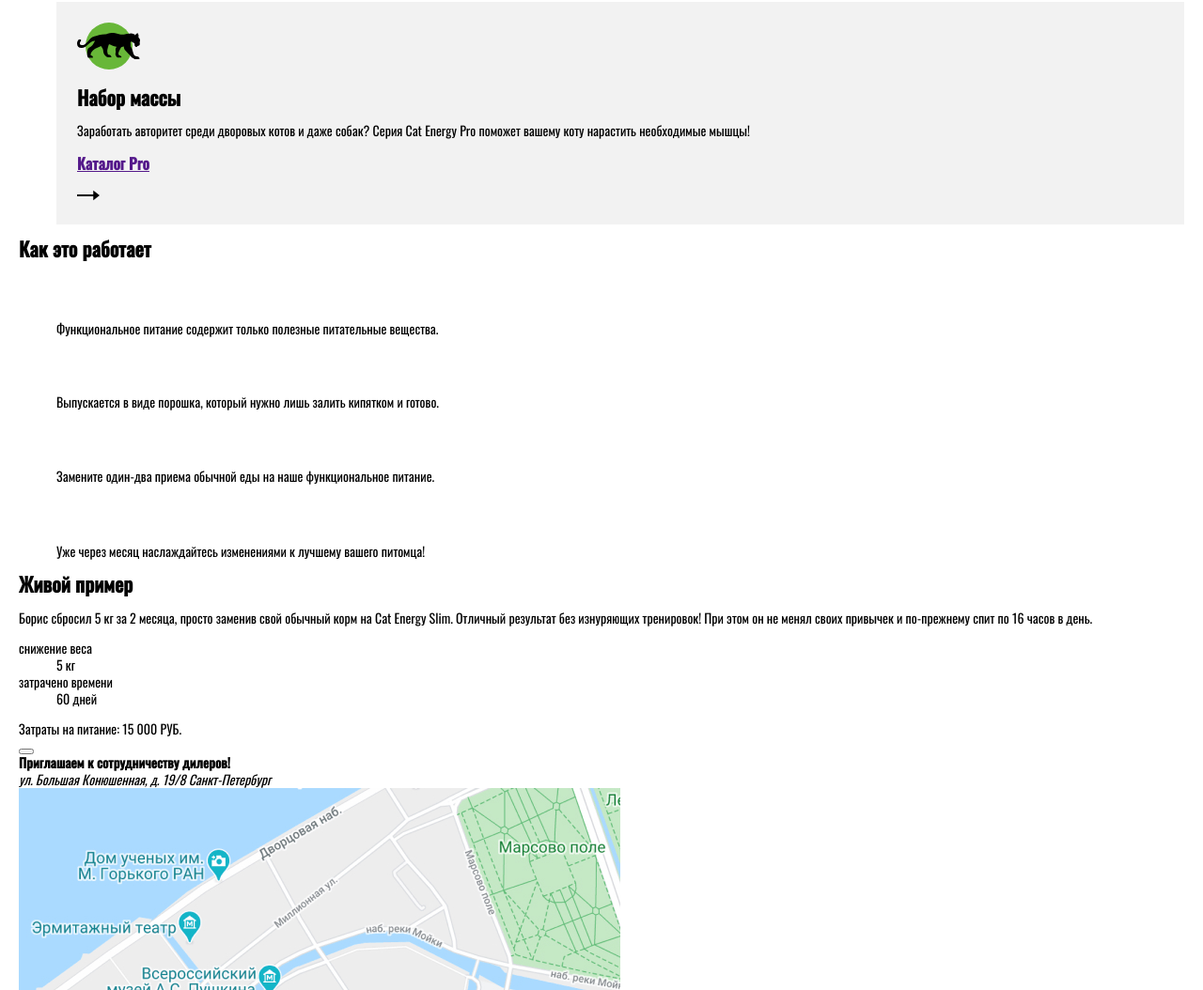
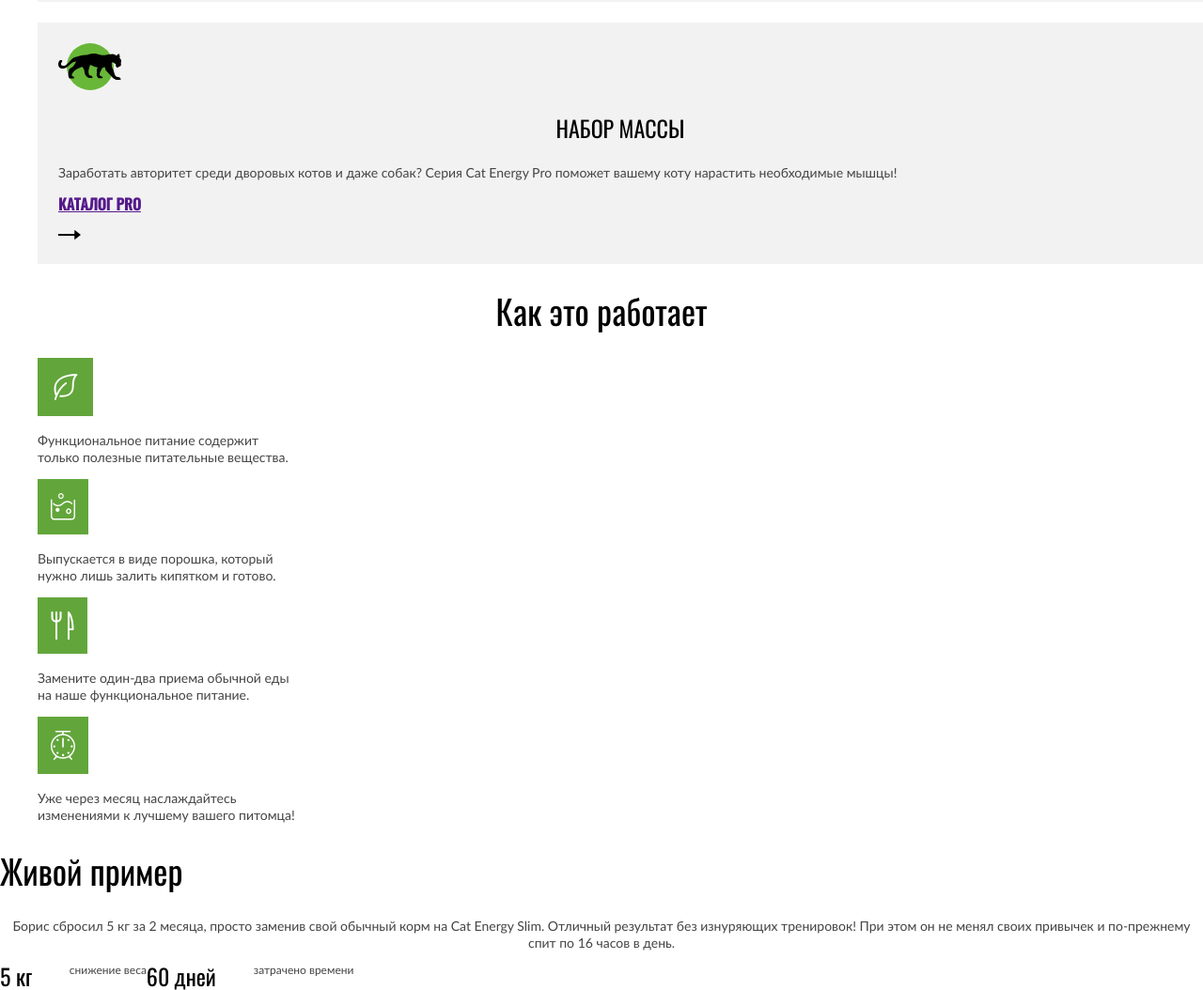
Before and after one commit to Labauri/Cat-energy, a website: page source/index.html in a window 1280 px wide. Shown: the part 800-1854 px from the top of the page at 94% size. Drawn offline with nearby package versions, Linux system fonts and the light colour scheme; files that its build step writes are made by us from their sources.

Commit message:
Did blocks styling.

```diff
--- a/source/index.html
+++ b/source/index.html
@@ -113,10 +113,10 @@
         <p class="demo__title-description">Борис сбросил 5 кг за 2 месяца, просто заменив свой обычный корм на Cat Energy Slim. Отличный результат без изнуряющих тренировок! При этом он не менял своих привычек и по-прежнему спит по 16 часов в день.</p>
       </div>
       <dl class="demo-stats">
-        <dt class="demo-stats__value">снижение веса</dt>
-        <dd class="demo-stats__subtitle">5 кг</dd>
-        <dt class="demo-stats__value">затрачено времени</dt>
-        <dd class="demo-stats__subtitle">60 дней</dd>
+        <dt class="demo-stats__value">5 кг</dt>
+        <dd class="demo-stats__subtitle">снижение веса</dd>
+        <dt class="demo-stats__value">60 дней</dt>
+        <dd class="demo-stats__subtitle">затрачено времени</dd>
       </dl>
       <span class="demo-caption">Затраты на питание: 15 000 РУБ.</span>
       <div class="demo__progress">
--- /dev/null
+++ b/source/sass/blocks/demo.scss
@@ -0,0 +1,42 @@
+.demo__title-text {
+  font-size: 36px;
+  line-height: 40px;
+  font-weight: 400;
+  text-align: left;
+}
+
+.demo__title-description {
+  font-family: "Lato";
+  font-weight: 400;
+  font-size: 14px;
+  line-height: 18px;
+  text-align: center;
+  color: $color;
+}
+
+.demo-stats {
+  display: flex;
+}
+
+.demo-stats__value {
+  font-weight: 400;
+  font-size: 24px;
+  line-height: 24px;
+  text-align: center;
+}
+
+.demo-stats__subtitle {
+  font-family: "Lato";
+  font-weight: 400;
+  font-size: 12px;
+  line-height: 12px;
+  text-align: center;
+  color: $color;
+}
+
+.demo-caption {
+  font-weight: 400;
+  font-size: 14px;
+  line-height: 20px;
+  text-align: center;
+}
--- /dev/null
+++ b/source/sass/blocks/instruction.scss
@@ -0,0 +1,26 @@
+.instruction__title {
+  font-size: 36px;
+  line-height: 40px;
+  font-weight: 400;
+  text-align: center;
+  vertical-align: top;
+}
+
+.instruction__list {
+  width: 279px;
+}
+
+.instruction__image {
+  background-color: $main-green-color;
+  padding: 15px 14px;
+}
+
+.instruction__description {
+  font-family: "Lato";
+  font-size: 14px;
+  line-height: 18px;
+  font-weight: 400;
+  text-align: left;
+  vertical-align: top;
+  color: $color;
+}
--- a/source/sass/blocks/page.scss
+++ b/source/sass/blocks/page.scss
@@ -1,8 +1,6 @@
 .page__body {
   min-width: 320px;
   margin: 0;
-  padding-left: 20px;
-  padding-right: 20px;
   font-size: 14px;
   line-height: 18px;
   font-family: "Oswald", sans-serif;
--- a/source/sass/blocks/program.scss
+++ b/source/sass/blocks/program.scss
@@ -3,3 +3,40 @@
   padding: 22px;
   margin-top: 22px;
 }
+
+.program__title {
+  font-size: 24px;
+  line-height: 37px;
+  font-weight: 400;
+  text-transform: uppercase;
+  text-align: center;
+  vertical-align: top;
+}
+
+.program__text--slim {
+  font-family: "Lato";
+  font-weight: 400;
+  font-size: 14px;
+  line-height: 18px;
+  text-align: left;
+  vertical-align: top;
+  color: $color;
+}
+
+.program__text--pro {
+  font-family: "Lato";
+  font-weight: 400;
+  font-size: 14px;
+  line-height: 18px;
+  text-align: left;
+  vertical-align: top;
+  color: $color;
+}
+
+.program__catalog {
+  font-size: 16px;
+  line-height: 16px;
+  text-align: left;
+  vertical-align: top;
+  text-transform: uppercase;
+}
--- a/source/sass/style.scss
+++ b/source/sass/style.scss
@@ -4,3 +4,5 @@
 @import "blocks/main.scss";
 @import "blocks/page.scss";
 @import "blocks/program.scss";
+@import "blocks/instruction.scss";
+@import "blocks/demo.scss";
```
